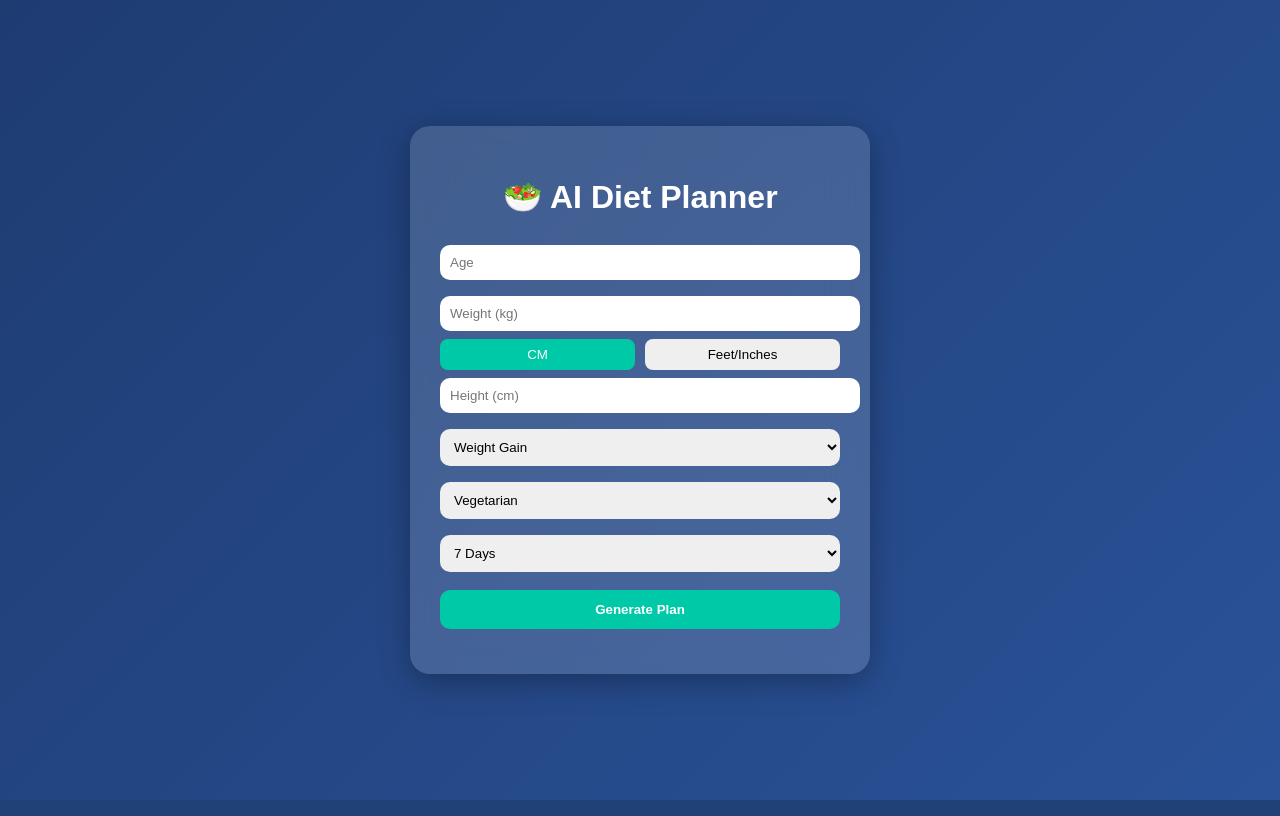
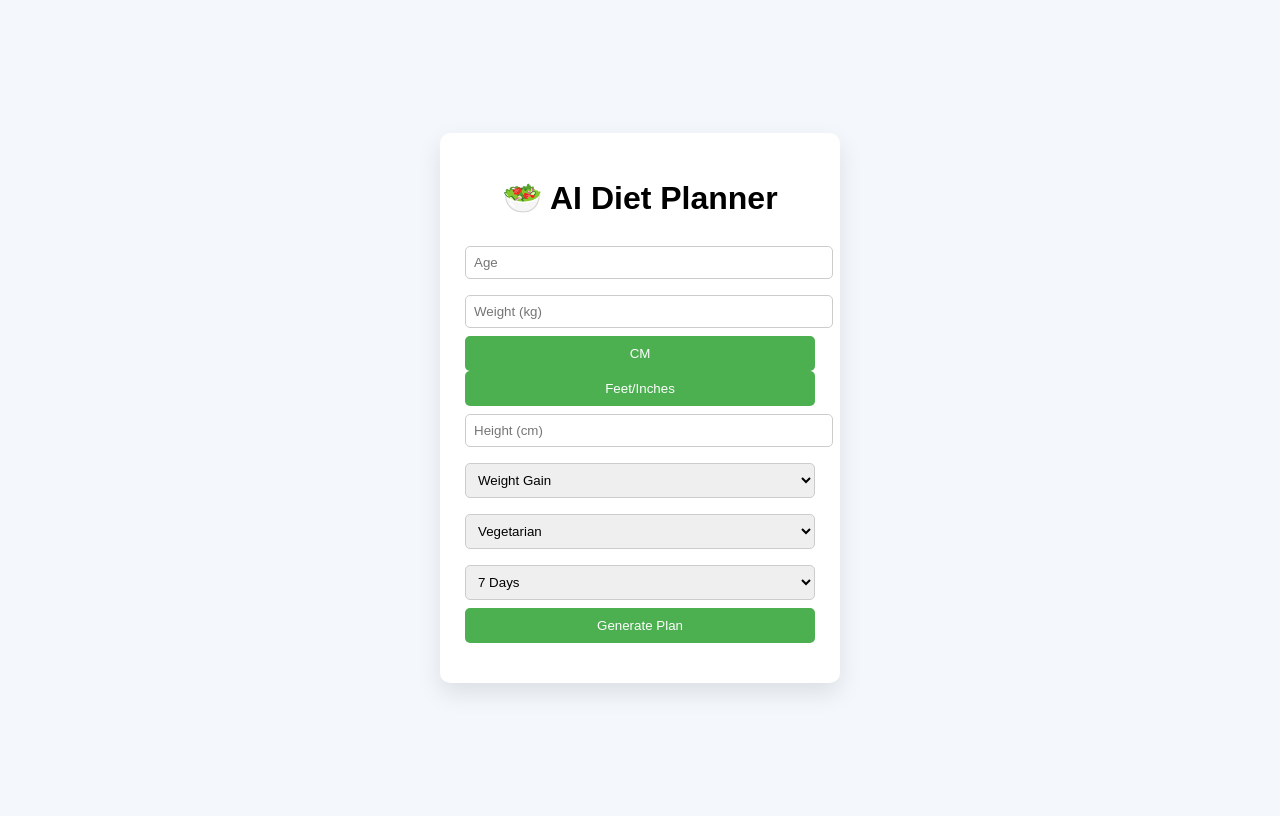
Before and after one commit to nikhileswar234/ai-diet-planner, a Flask app: page / in a window 1280 px wide. Run offline with Flask 3, Linux system fonts and the light colour scheme.

Commit message:
Update style.css

```diff
--- a/static/style.css
+++ b/static/style.css
@@ -1,21 +1,21 @@
 body {
-  margin: 0;
-  font-family: Arial;
-  background: linear-gradient(135deg,#1e3c72,#2a5298);
+  font-family: Arial, sans-serif;
+  background: #f4f7fb;
   display: flex;
   justify-content: center;
   align-items: center;
   height: 100vh;
 }
 
+.container {
+  width: 400px;
+}
+
 .card {
-  backdrop-filter: blur(20px);
-  background: rgba(255,255,255,0.15);
-  padding: 30px;
-  width: 400px;
-  border-radius: 20px;
-  box-shadow: 0 8px 32px rgba(0,0,0,0.3);
-  color: white;
+  background: white;
+  padding: 25px;
+  border-radius: 10px;
+  box-shadow: 0 10px 25px rgba(0,0,0,0.1);
 }
 
 h1 {
@@ -24,44 +24,27 @@ h1 {
 
 input, select {
   width: 100%;
-  padding: 10px;
+  padding: 8px;
   margin: 8px 0;
-  border-radius: 10px;
-  border: none;
-  outline: none;
+  border-radius: 5px;
+  border: 1px solid #ccc;
 }
 
-.generate-btn, #downloadBtn {
+button {
   width: 100%;
-  padding: 12px;
+  padding: 10px;
+  background: #4CAF50;
+  color: white;
   border: none;
-  border-radius: 10px;
-  background: #00c9a7;
-  color: white;
-  font-weight: bold;
-  cursor: pointer;
-  margin-top: 10px;
-}
-
-.unit-buttons {
-  display: flex;
-  gap: 10px;
-}
-
-.unit-buttons button {
-  flex: 1;
-  padding: 8px;
-  border-radius: 8px;
-  border: none;
+  border-radius: 5px;
   cursor: pointer;
 }
 
-.unit-buttons .active {
-  background: #00c9a7;
-  color: white;
+button:hover {
+  background: #45a049;
 }
 
 #result {
+  margin-top: 15px;
   white-space: pre-wrap;
-  margin-top: 15px;
 }
```
